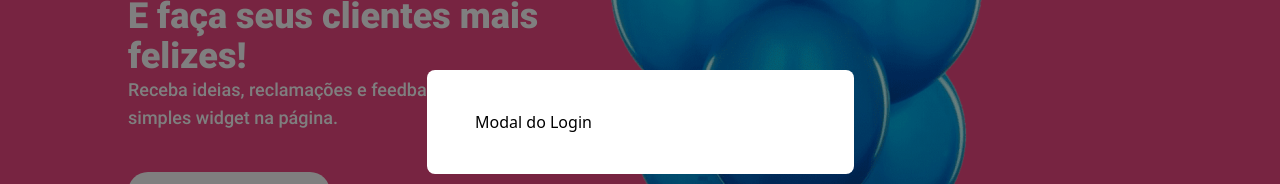
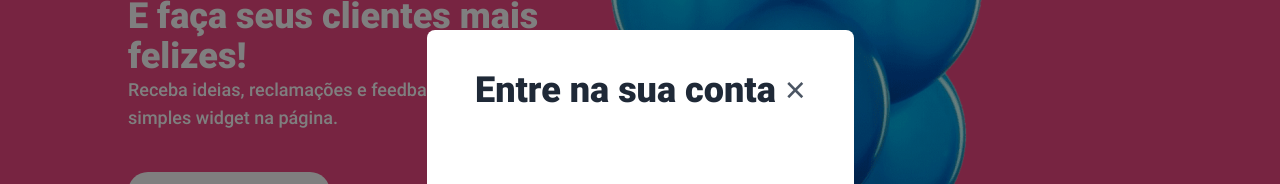
Before and after one commit to douglasfdev/dashboard, a Vue app: page / in a window 1280 px wide. Both pictures are taken after a click on the button "Entrar". Shown: the part 278-462 px from the top of the page. Built offline with nearby package versions, Linux system fonts and the light colour scheme.

Commit message:
feat(modal): Modal Login initial

```diff
--- a/src/components/ModalLogin/index.vue
+++ b/src/components/ModalLogin/index.vue
@@ -1,11 +1,48 @@
 <!-- eslint-disable vue/multi-word-component-names -->
 <template>
-  <h1>Modal do Login</h1>
+  <section class="flex justify-between">
+    <h1 class="text-4xl font-black text-gray-800">
+      Entre na sua conta
+    </h1>
+
+    <button
+    @click="close"
+      class="text-4xl text-gray-600 focus:outline-none"
+    >
+      &times;
+    </button>
+  </section>
+  <section class="mt-16">
+    <form>
+
+    </form>
+  </section>
 </template>
 
 <script>
+import { reactive } from '@vue/reactivity'
+import useModal from '@/hooks/useModal'
 export default {
+  setup () {
+    const modal = useModal()
+    const state = reactive({
+      hasErrors: false,
+      isLoading: false,
+      email: {
+        value: '',
+        error: ''
+      },
+      password: {
+        value: '',
+        error: ''
+      }
+    })
 
+    return {
+      state,
+      close: modal.close
+    }
+  }
 }
 </script>
 
```
Also changed, not shown: 1 other file (tests, documents, lock files or other folders).
